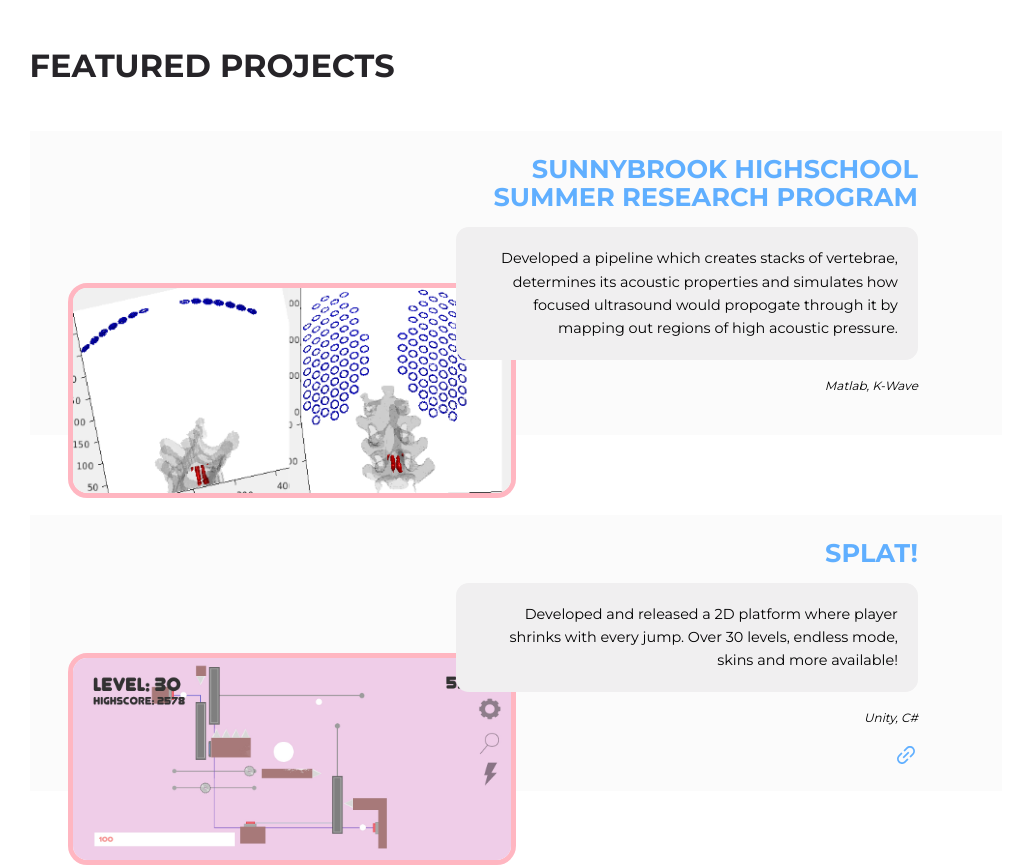
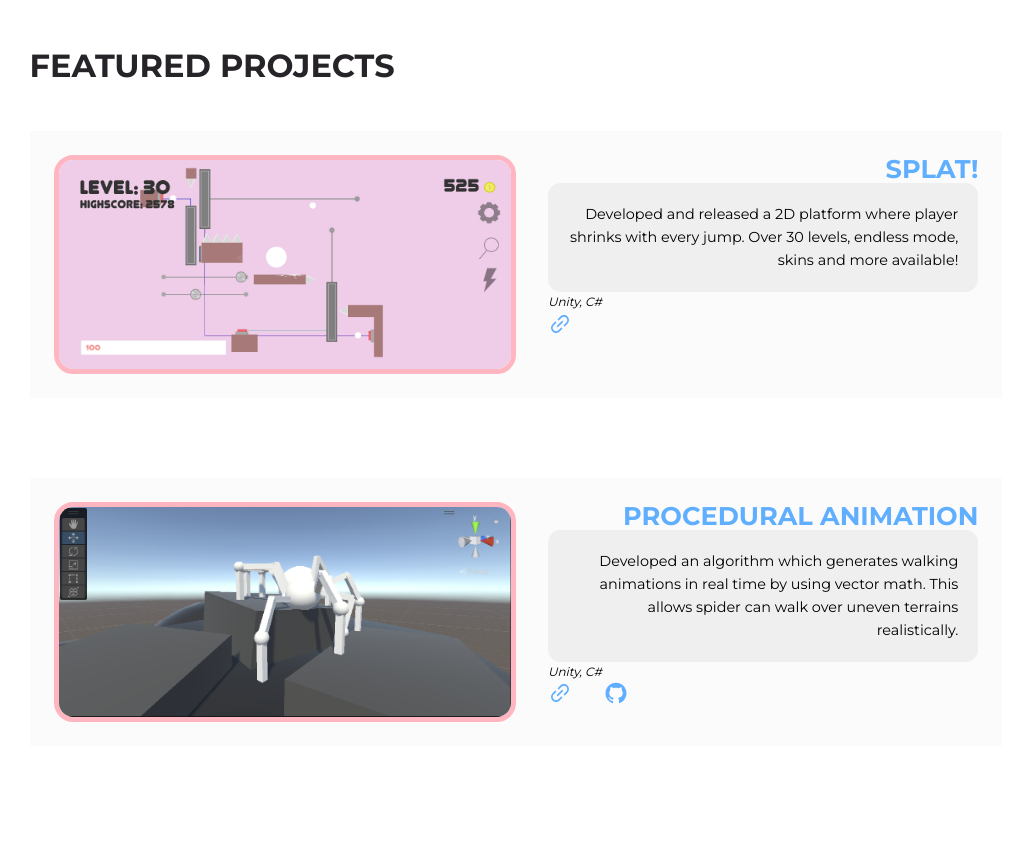
Before and after one commit to IsaacYu15/portfoliowebsite, a React (Create React App) app: page / in a window 1280 px wide. Shown: the part 880-1747 px from the top of the page, without its empty margins (124-1133 px from the left). Built offline with nearby package versions, Linux system fonts and the light colour scheme.

Commit message:
feat: updated work section and misalignment

```diff
--- a/src/sections/about/about.css
+++ /dev/null
@@ -1,57 +0,0 @@
-.about__container {
-    display: grid;
-    grid-template-columns: 35% 53%; /*how much space right and left grid should take up*/
-    gap: 12%; /*12 + 35 + 53 = 100*/
-}
-
-.about__portrait {
-    height: fit-content;
-    max-height: 40rem;
-    border: 1rem solid var(--color-white);
-    transition: var(--transition);
-    overflow: hidden;
-}
-
-.about__portrait:hover{
-    border-width: 0;
-}
-
-.about__cards {
-    margin: 3rem 0 1.5rem;
-    display: grid;
-    grid-template-columns: repeat(3, 1fr);
-    gap: 1.5rem;
-}
-
-.card.about__card {
-    text-align: center;
-}
-
-.about__card-icon {
-    font-size: 1.3rem;
-    color: var(--color-black);
-    border-radius: var(--border-radius-3);
-    width: fit-content;
-    margin-inline: auto;
-    padding: 0.6rem;
-    display: flex;
-    align-items: center;
-    transition: var(--transition);
-}
-
-.card.about__card:hover .about__card-icon {
-    background:var(--color-primary);
-    color:var(--color-white);
-}
-
-.card.about__card h5 {
-    margin: 1rem 0;
-}
-
-.about__right p {
-    margin-bottom: 0.8rem;
-}
-
-.about__right .btn {
-    margin-top: 2.5rem;
-}
--- a/src/sections/work/Work.jsx
+++ b/src/sections/work/Work.jsx
@@ -16,13 +16,11 @@ const Services = () => {
 
             data.map(item =>
 
-
                <Card key={item.id} className="about__card">
-                   <div className ="left">
-                      <img src={require('../../assets/' + item.source + '.png')} alt="logo"/>
-                    </div>
+                    <img className = "left" src={require('../../assets/' + item.source + '.png')} alt="logo"/>
 
                     <div className="right">
+
                       <h3>{item.title}</h3>
                       <p>{item.desc}</p>
                       <small>{item.lang}</small>
--- a/src/sections/work/data.js
+++ b/src/sections/work/data.js
@@ -1,16 +1,8 @@
 
 
 const data = [
-    {id: 1, source:'SunnyShowcase',
-     title: 'SUNNYBROOK HIGHSCHOOL SUMMER RESEARCH PROGRAM',
-     desc: 'Developed a pipeline which creates stacks of vertebrae, determines its acoustic properties ' +
-           'and simulates how focused ultrasound would propogate through it by mapping out regions of high acoustic pressure.',
-     lang: 'Matlab, K-Wave',
-     link: 'N/A',
-     git: 'N/A'
-    },
 
-     {id: 2, source:'SplatShowcase',
+     {id: 1, source:'SplatShowcase',
      title: 'SPLAT!',
      desc: 'Developed and released a 2D platform where player shrinks with every jump. ' +
            'Over 30 levels, endless mode, skins and more available!',
@@ -19,7 +11,7 @@ const data = [
      git: 'N/A'
     },
 
-     {id: 3, source:'ProceduralShowcase',
+     {id: 2, source:'ProceduralShowcase',
      title: 'PROCEDURAL ANIMATION',
      desc: 'Developed an algorithm which generates walking animations in real time by using vector math. ' +
            'This allows spider can walk over uneven terrains realistically.',
--- a/src/sections/work/work.css
+++ b/src/sections/work/work.css
@@ -10,20 +10,32 @@
     gap: 5rem;
 }
 
-.card.about__card {
+.about__card {
     display: flex;
     flex-direction: row;
+
     gap: 2rem;
-    align-items: center;
 }
 
-.right {
-    display: flex;
-    flex-direction: column;
-    gap: 1rem;
-    z-index: 1;
+.right{
     width: 50%;
-    margin-left: 40%;
+    height: auto;
+    vertical-align: middle;
+}
+
+.left {
+    width: 50%;
+    height: auto;
+    vertical-align: middle;
+
+    border-radius: var(--border-radius-1);
+    border: 5px solid;
+    border-color: var(--color-secondary);
+    transition: var(--transition);
+}
+
+.left:hover {
+    border-color: var(--color-primary);
 }
 
 .right p {
@@ -44,34 +56,10 @@
     text-align: right;
 }
 
-.left img{
-    width: 35%;
-    height: auto;
-
-    position: absolute;
-    right: 50%;
-    z-index: 0;
-    border-radius: var(--border-radius-1);
-    border: 5px solid;
-    border-color: var(--color-secondary);
-    transition: var(--transition);
-}
-
-.left img:hover {
-    width: 40%;
-    height: auto;
-    border-width: 3;
-    z-index: 2;
-    border-color: var(--color-primary);
-}
-
 .links {
-
-    margin-left: auto;
     display: flex;
     flex-direction: row;
     gap: 2rem;
-
 }
 
 .card.about__card a {
```
Also changed, not shown: src/sections/about/About.jsx (deleted, +0 -37 lines), src/sections/about/data.js (deleted, +0 -11 lines).
